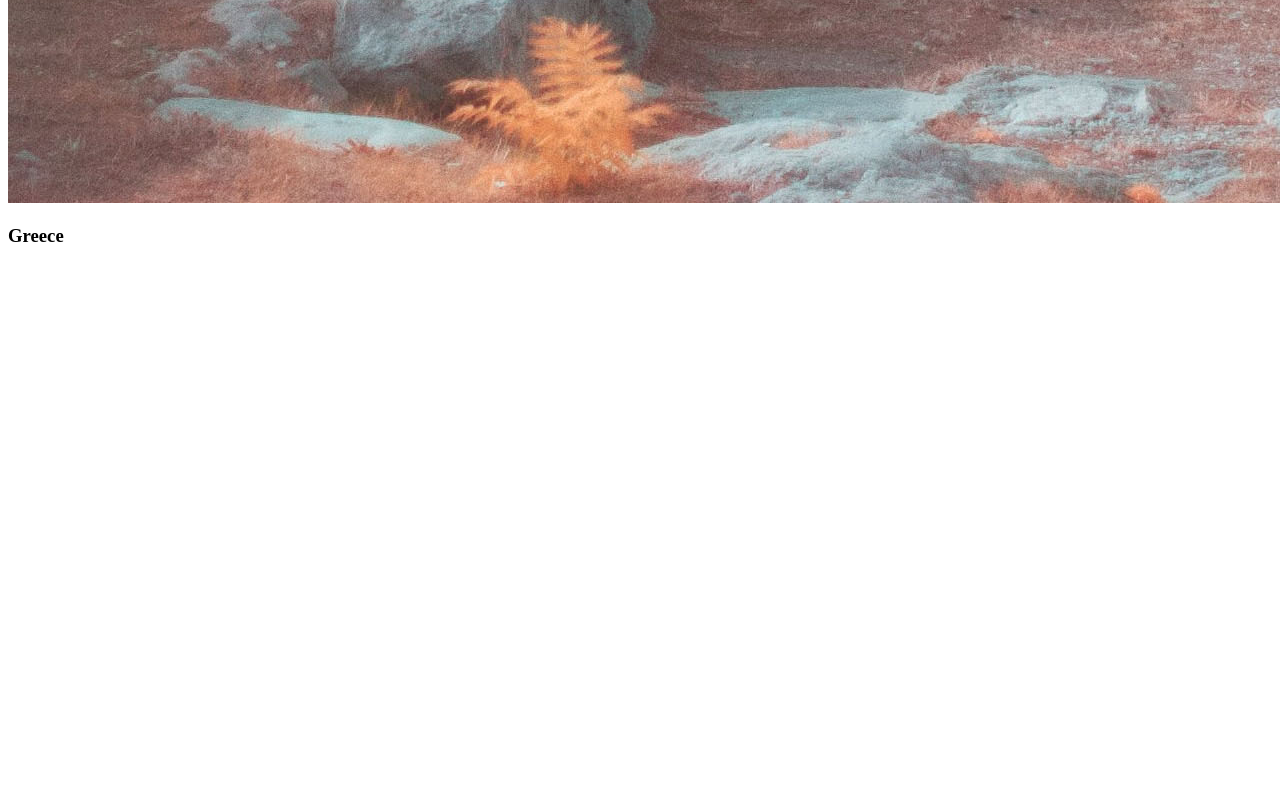
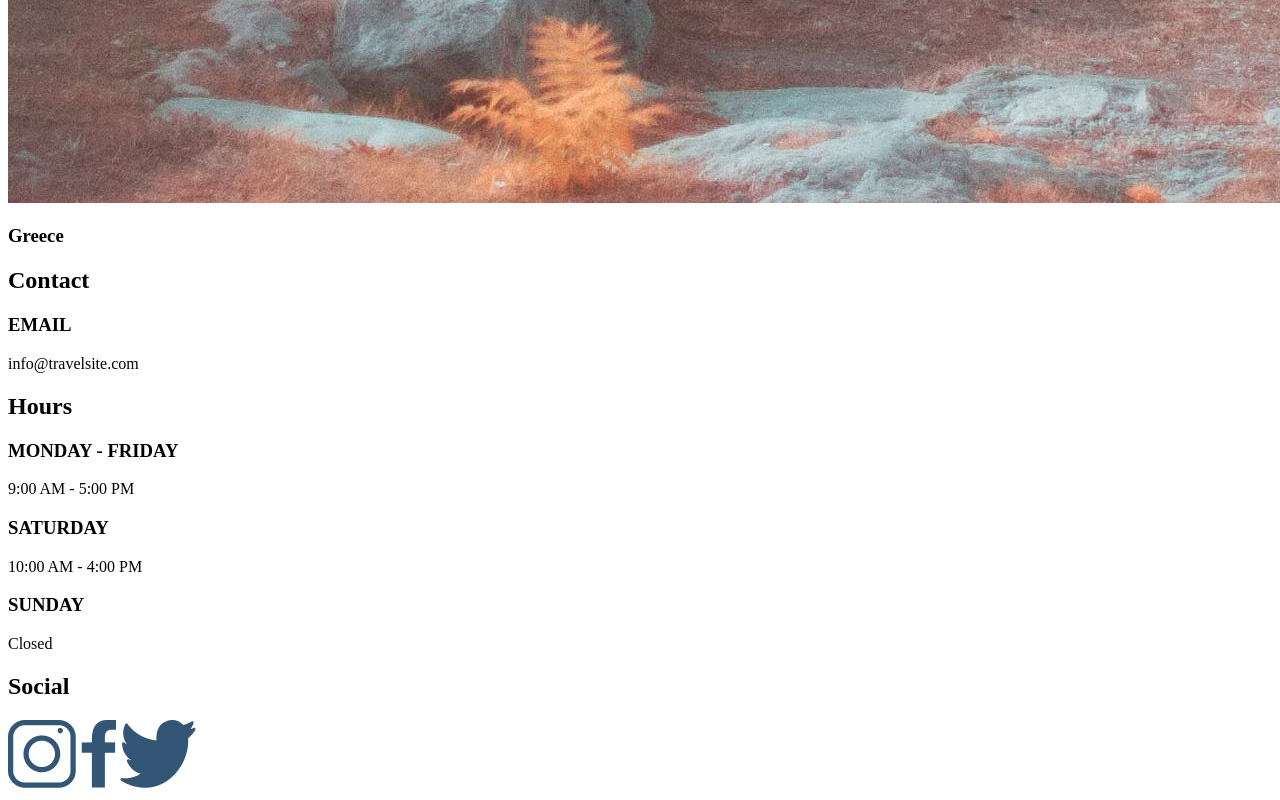
Before and after one commit to Bita-Fotovvat/travel-site, a plain HTML site: page index.html in a window 1280 px wide. Shown: the part 9941-10741 px from the top of the page. Before the commit the page ends 10207 px from the top, so only its background shows below. Drawn offline with Linux system fonts and the light colour scheme.

Commit message:
home page footer added

```diff
--- a/index.html
+++ b/index.html
@@ -64,11 +64,48 @@
         </section>
 
 
+    </main>
 
+    <footer class="footer">
+        <div class="footer-parent">
 
+            <div class="footer-contact">
+                <h2 class="footer__heading--contacts">Contact</h2>
+                <h3 class="footer__subheading">EMAIL</h3>
+                <p class="footer__p">info@travelsite.com</p>
+            </div>
 
+            <div class="footer-hours">
+                <h2 class="footer__heading--hours">Hours</h2>
 
-    </main>
+             <div class="footer-hours__details">
+                <div class="footer-hours__details1">
+                 <h3 class="footer__subheading">MONDAY - FRIDAY</h3>
+                 <p class="footer__p1">9:00 AM - 5:00 PM</p>
+                </div>
+
+                <div class="footer-hours__details2">
+                 <h3 class="footer__subheading">SATURDAY</h3>
+                 <p class="footer__p2">10:00 AM - 4:00 PM</p>
+                </div>
+
+                <div class="footer-hours__details3">
+                 <h3 class="footer__subheading">SUNDAY</h3>
+                 <p class="footer__p3">Closed</p>
+                </div>
+             </div>
+            </div>
+
+            <div class="footer__heading--social">
+                <h2 class="footer__heading">Social</h2>
+                <a href="#"><img class="social__img1" alt ="instagram logo" src="./assets/Icons/icon-instagram.png" alt="instagram" class="social-icon"></a>
+                <a href="#"><img class="social__img2" alt ="facebook logo" src="./assets/Icons/icon-facebook.png" alt="facebook" class="social-icon"></a>
+                <a href="#"><img  class="social__img3" alt ="twitter logo" src="./assets/Icons/icon-twitter.png" alt="twitter" class="social-icon"></a>
+            </div>
+
+        </div>
+        </footer>
+
 
 
 
```
